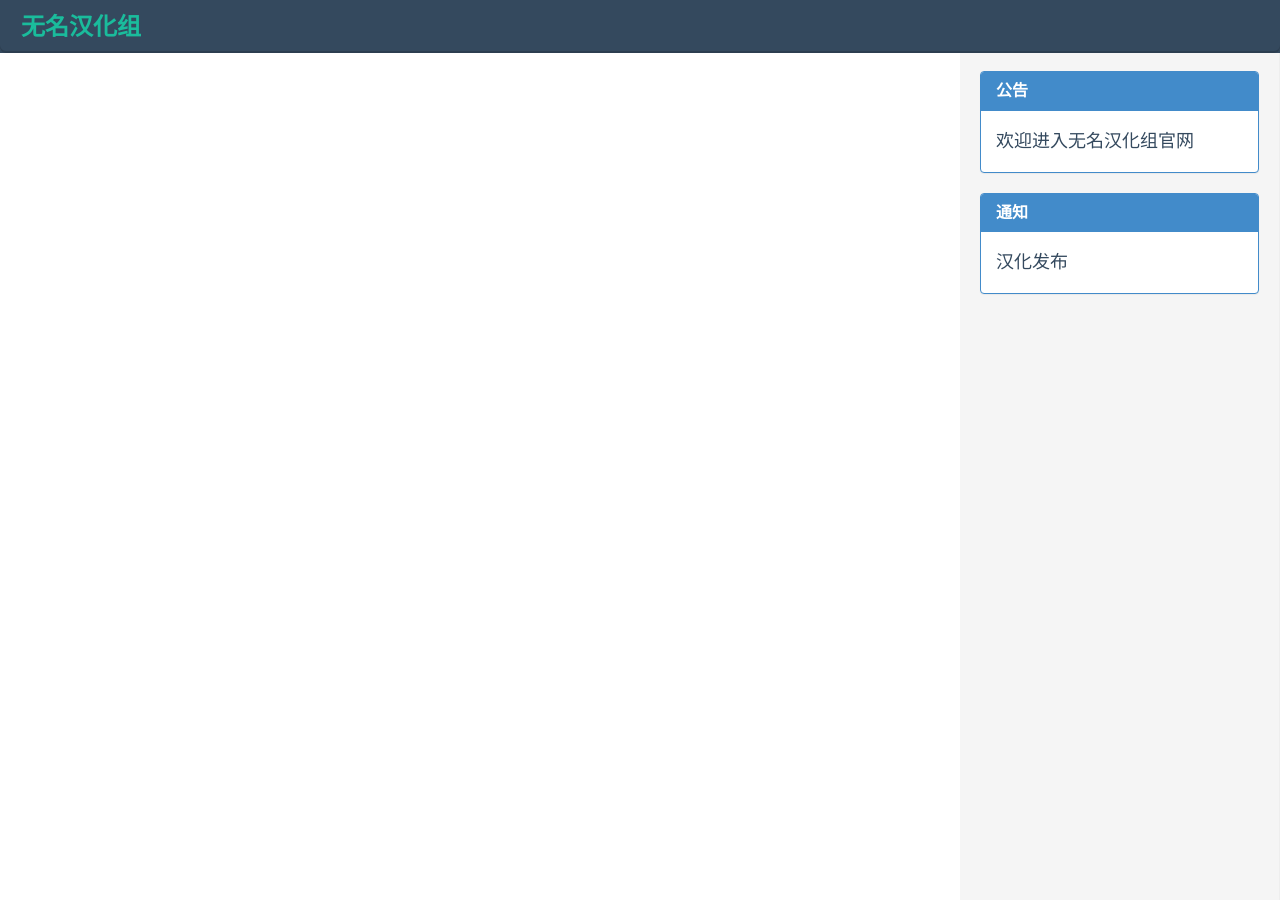
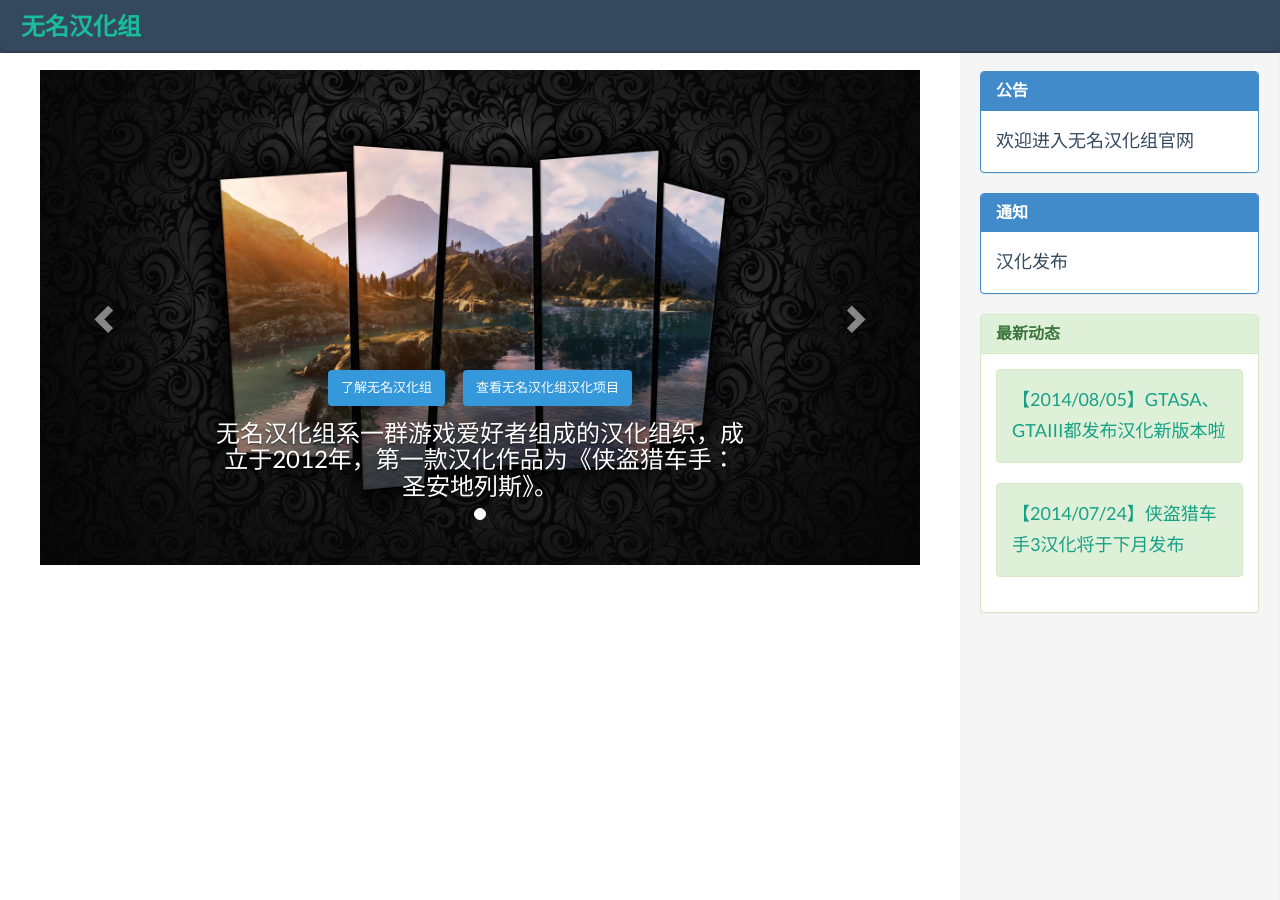
Before and after one commit to WMHHZ/wmhhz.github.io, a Jekyll site: the page built from index.md, in a window 1280 px wide. Built offline with Jekyll 4.4.1, drawn with Linux system fonts in a browser that asks for light colours; nearby versions of some CDN libraries; library files that are not in the unit come from our copies.

Commit message:
框架构成2

```diff
--- a/_config.yml
+++ b/_config.yml
@@ -7,7 +7,6 @@ description: >
   Google search results) and in your feed.xml site description.
 baseurl: ""
 url: "http://www.wmhhz.com"
-github_username: whuihuan
 permalink: none
 
 # 自定义配置
@@ -15,11 +14,20 @@ author:
   name: 砕月
   weibo: 威严的审判长四季映姬
 
+string:
+  topic2: 最新动态
+
 topic:
   - title: 公告
     text: 欢迎进入无名汉化组官网
   - title: 通知
     text: 汉化发布
+
+topic2:
+  - title: 【2014/08/05】GTASA、GTAIII都发布汉化新版本啦
+    text: /news3
+  - title: 【2014/07/24】侠盗猎车手3汉化将于下月发布
+    text: /news2
 
 # 全局设定
 timezone: Asia/Shanghai
--- a/_includes/sidebar.html
+++ b/_includes/sidebar.html
@@ -9,14 +9,16 @@
       </div>
     </div>
 {% endfor %}
-{% for tip in site.topic2 %}
 <div class="panel panel-success">
       <div class="panel-heading">
-        <h3 class="panel-title">{{ tip.title }}</h3>
+        <h3 class="panel-title">{{ site.string.topic2 }}</h3>
       </div>
       <div class="panel-body">
-        {{ tip.text }}
+      {% for tip in site.topic2 %}
+      <div class="alert alert-success">
+        <a href={{ tip.text }}>{{ tip.title }}</a><br>
+        </div>
+        {% endfor %}
       </div>
     </div>
-{% endfor %}
         </div>
--- a/index.html
+++ /dev/null
@@ -1,3 +0,0 @@
----
-layout: default
----
--- /dev/null
+++ b/index.md
@@ -0,0 +1,32 @@
+---
+layout: default
+---
+
+<div id="carousel-example-generic" class="carousel slide" data-ride="carousel">
+  <!-- Indicators -->
+  <ol class="carousel-indicators">
+    <li data-target="#carousel-example-generic" data-slide-to="0" class="active"></li>
+  </ol>
+
+  <!-- Wrapper for slides -->
+  <div class="carousel-inner" role="listbox">
+    <div class="item active">
+      <img src="/wm.jpg" alt="INDEX">
+      <div class="carousel-caption">
+        <a class="btn btn-info btn-sm" href="/About">了解无名汉化组</a>　<a class="btn btn-info btn-sm" href="/Projects">查看无名汉化组汉化项目</a>
+        <h6>无名汉化组系一群游戏爱好者组成的汉化组织，成立于2012年，第一款汉化作品为《侠盗猎车手：圣安地列斯》。</h6>
+      </div>
+    </div>
+  </div>
+
+  <!-- Controls -->
+  <a class="left carousel-control" href="#carousel-example-generic" role="button" data-slide="prev">
+    <span class="glyphicon glyphicon-chevron-left" aria-hidden="true"></span>
+    <span class="sr-only">Previous</span>
+  </a>
+  <a class="right carousel-control" href="#carousel-example-generic" role="button" data-slide="next">
+    <span class="glyphicon glyphicon-chevron-right" aria-hidden="true"></span>
+    <span class="sr-only">Next</span>
+  </a>
+</div>
+<br>
```
Also changed, not shown: _sass/_base.scss (deleted, +0 -204 lines), _sass/_layout.scss (deleted, +0 -236 lines), _sass/_syntax-highlighting.scss (deleted, +0 -67 lines), library/css/extra.css (line endings or trailing spaces), wm.jpg (added).
